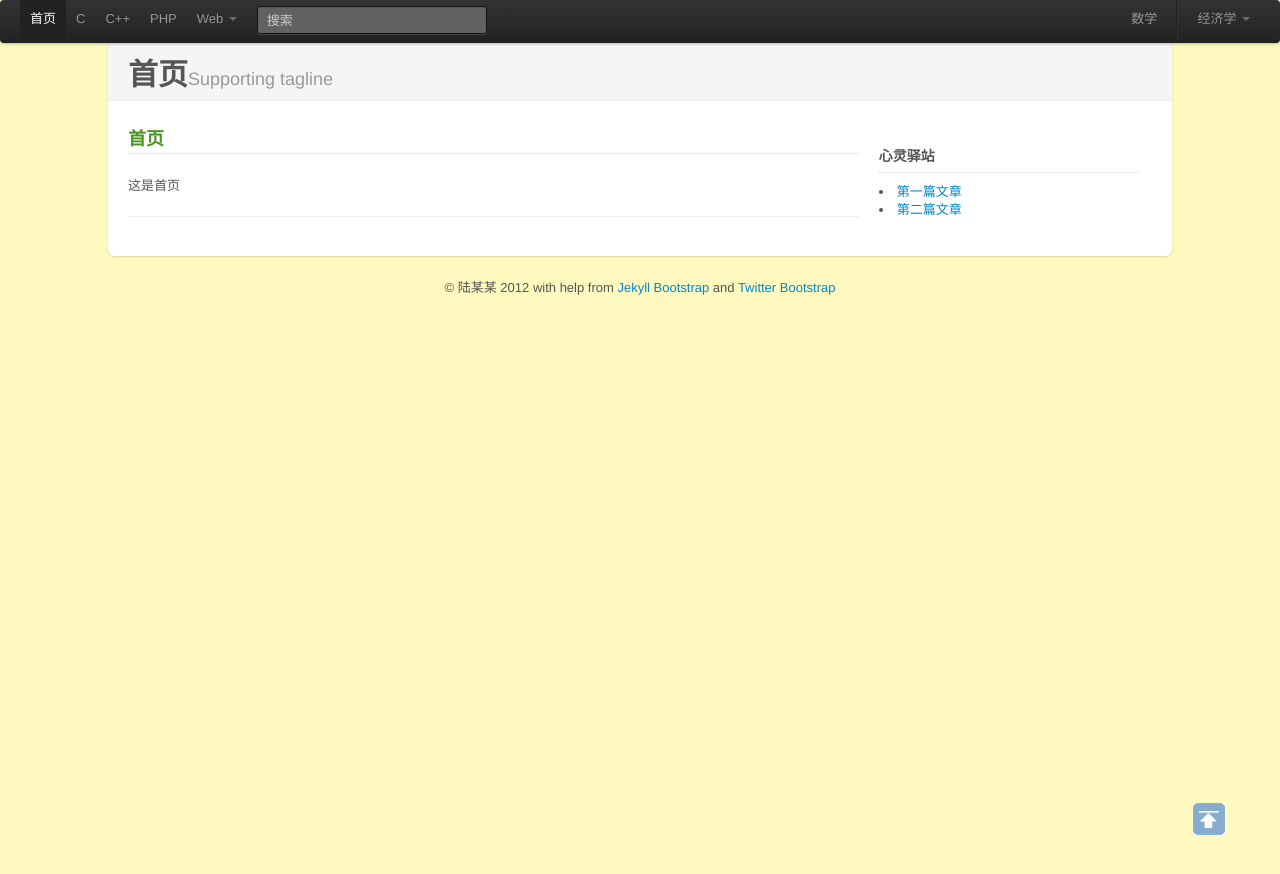
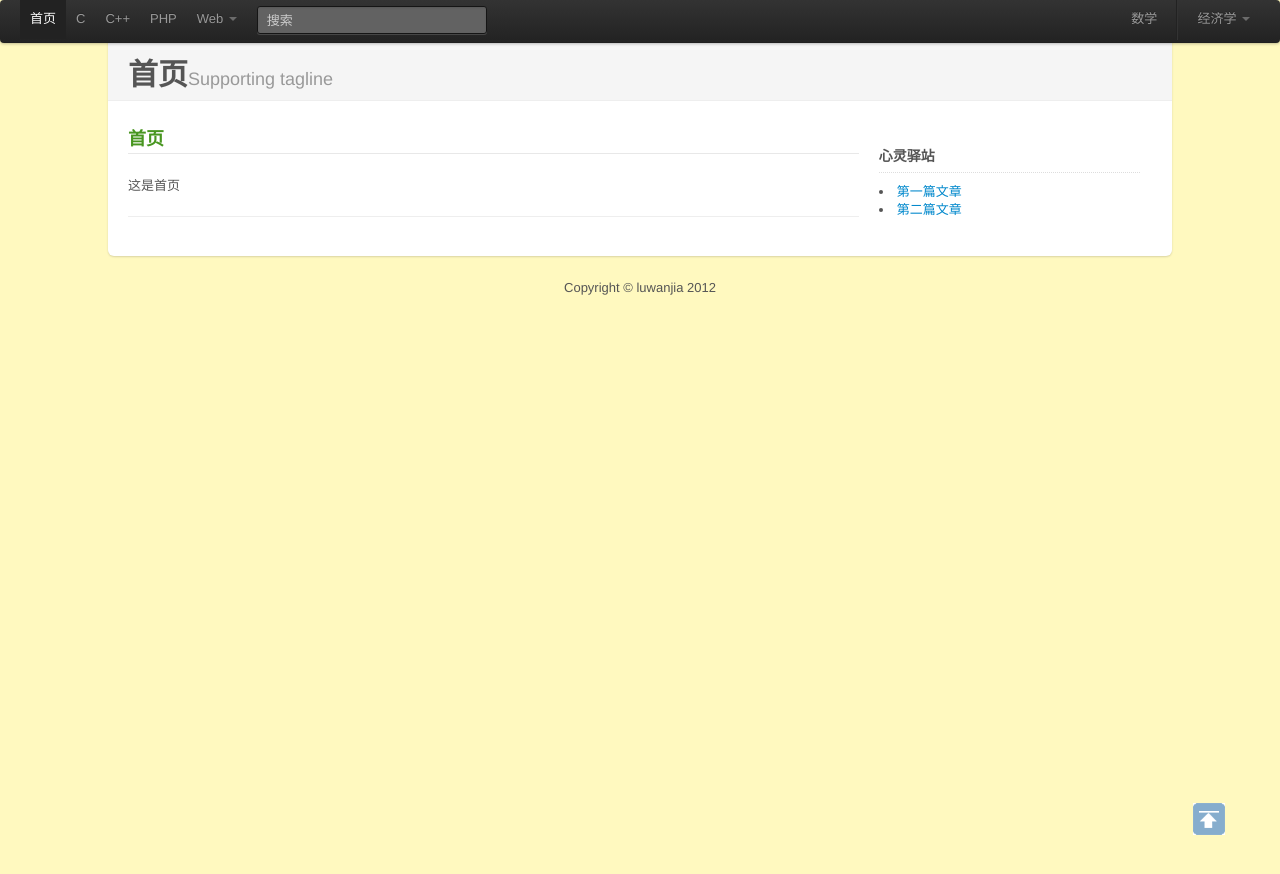
Before and after one commit to luwanlili/luwanlili.github.com, a Jekyll site: the page built from index.html, in a window 1280 px wide. Shown: the top 874 px of the page. Built offline with Jekyll 4.4.1, drawn with Linux system fonts in a browser that asks for light colours.

Commit message:
namekkka33

```diff
--- a/_layouts/default.html
+++ b/_layouts/default.html
@@ -85,9 +85,7 @@
 
 
 	<footer>
-        <p>&copy; 陆某某 2012
-          with help from <a title="The Definitive Jekyll Blogging Framework" target="_blank" href="http://jekyllbootstrap.com">Jekyll Bootstrap</a>
-          and <a target="_blank" href="http://twitter.github.com/bootstrap/">Twitter Bootstrap</a>
+        <p>Copyright &copy; luwanjia 2012
         </p>
       </footer>
 </div>
```
